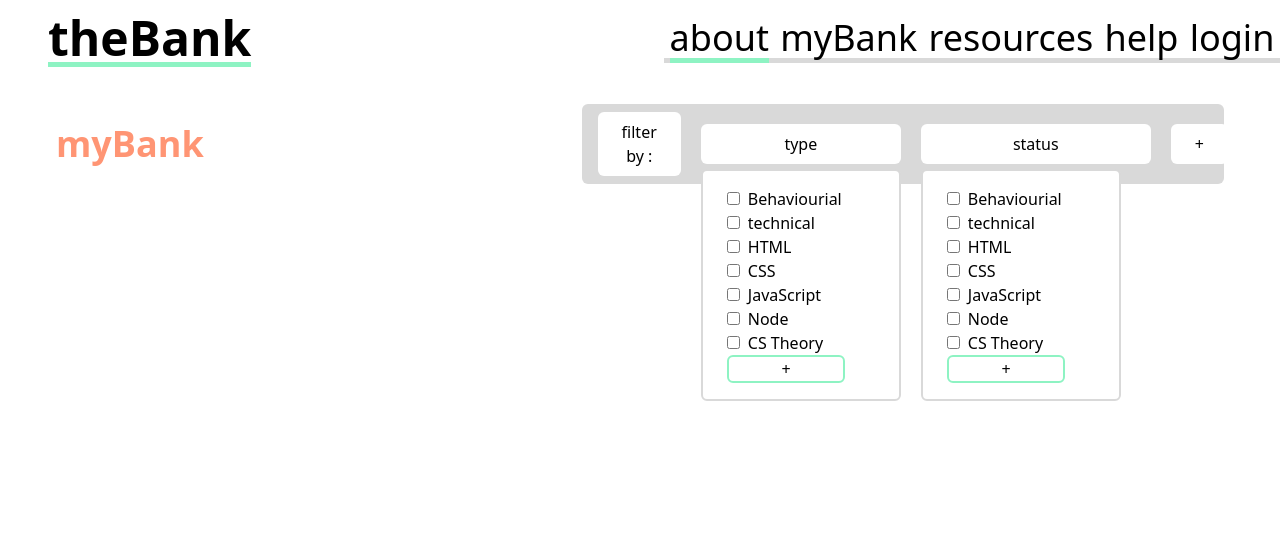
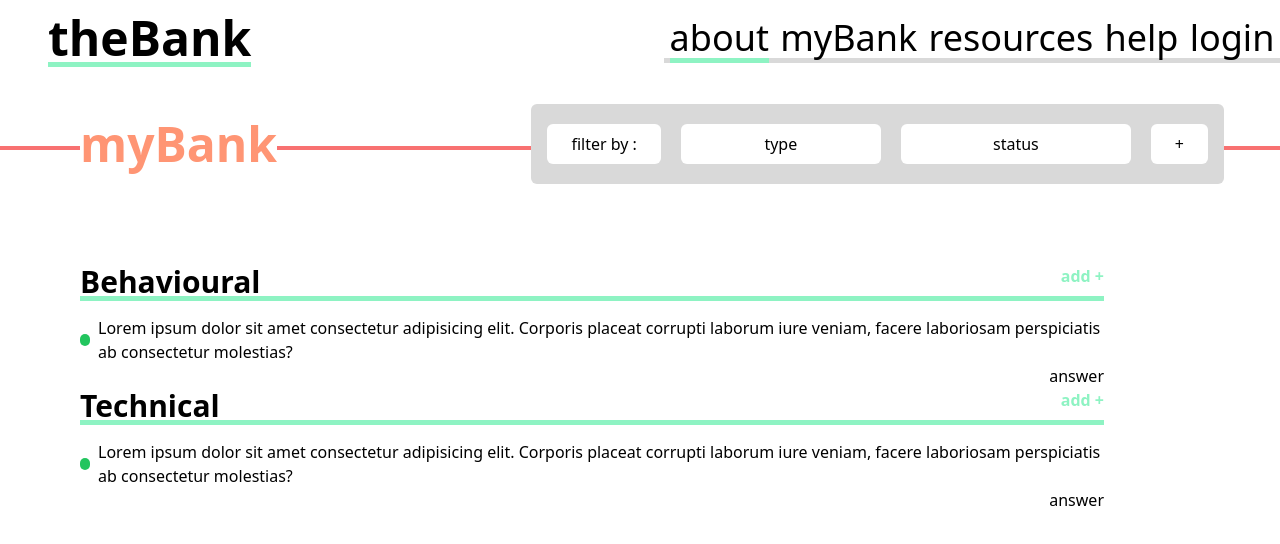
Before and after one commit to Nim-droid-droid/anki-banki, a React (Create React App) app in the folder client/: page /mybank in a window 1280 px wide. Shown: the top 544 px of the page. Built offline with nearby package versions, Linux system fonts and the light colour scheme.

Commit message:
Created a Questions component and styled the myBank page

```diff
--- a/client/src/App.tsx
+++ b/client/src/App.tsx
@@ -2,7 +2,7 @@ import React from "react";
 import Navbar from './components/Navbar/navbar'
 import {Route, Routes} from 'react-router-dom'
 import About from "./pages/About";
-import MyBank from "./pages/myBank";
+import MyBank from "./pages/MyBank";
 import Resources from "./pages/resources";
 import Help from "./pages/help";
 import Home from "./pages/Home";
--- /dev/null
+++ b/client/src/components/MyBankFilter/MyBankFilter.jsx
@@ -0,0 +1,103 @@
+import React, { useState } from 'react';
+
+const MyBankFilter = () => {
+  const [typeDropdown, setTypeDropdown] = useState(false);
+  const [statusDropdown, setStatusDropdown] = useState(false);
+  return (
+    <div className="my-bank">
+      <div className="mybank-line" />
+      <h2 className="mybank-title">myBank</h2>
+      <div className="filter-container mr-14 ">
+        <button className="btn">filter by :</button>
+        <div className="relative">
+          <button
+            className="btn w-[200px] "
+            onClick={() => setTypeDropdown((prev) => !prev)}
+          >
+            type
+          </button>
+
+          {typeDropdown && (
+            <div className="dropdown w-[200px]">
+              <p>
+                <input type="checkbox" className="mr-2" />
+                Behaviourial
+              </p>
+
+              <div>
+                <input type="checkbox" className="mr-2" />
+                Technical
+                <div className="ml-4">
+                  <p>
+                    <input type="checkbox" className="mr-2" />
+                    HTML
+                  </p>
+                  <p>
+                    <input type="checkbox" className="mr-2" />
+                    CSS
+                  </p>
+                  <p>
+                    <input type="checkbox" className="mr-2" />
+                    JavaScript
+                  </p>
+                  <p>
+                    <input type="checkbox" className="mr-2" />
+                    Node
+                  </p>
+                  <p>
+                    <input type="checkbox" className="mr-2" />
+                    CS Theory
+                  </p>
+                </div>
+                <button className="add-btn">+</button>
+              </div>
+            </div>
+          )}
+        </div>
+        <div className="relative">
+          <button
+            className="btn w-[230px]"
+            onClick={() => setStatusDropdown((prev) => !prev)}
+          >
+            status
+          </button>
+          {statusDropdown && (
+            <div className="dropdown w-[230px]">
+              <p>
+                <input type="checkbox" className="mr-2" />
+                unanswered
+              </p>
+
+              <div>
+                <input type="checkbox" className="mr-2" />
+                answered
+                <div className="ml-4">
+                  <p>
+                    <input type="checkbox" className="mr-2" />
+                    Good
+                  </p>
+                  <p>
+                    <input type="checkbox" className="mr-2" />
+                    Great
+                  </p>
+                  <p>
+                    <input type="checkbox" className="mr-2" />
+                    Awesome
+                  </p>
+                  <p>
+                    <input type="checkbox" className="mr-2" />
+                    Not so good!
+                  </p>
+                </div>
+                <button className="add-btn">+</button>
+              </div>
+            </div>
+          )}
+        </div>
+        <button className="btn">+</button>
+      </div>
+    </div>
+  );
+};
+
+export default MyBankFilter;
--- a/client/src/components/Navbar/navbar.css
+++ b/client/src/components/Navbar/navbar.css
@@ -1,19 +1,19 @@
-.nav-wrapper{
-    @apply flex justify-between m-auto w-full pl-12 h-20 items-center;
+.nav-wrapper {
+  @apply flex justify-between m-auto w-full pl-12 h-20 items-center;
 }
-.logo{
-    @apply font-bold text-5xl border-b-primary border-b-[5px];
+.logo {
+  @apply font-bold text-5xl border-b-primary border-b-[5px];
 }
 
-.nav-container{
-@apply relative w-[50%];
+.nav-container {
+  @apply relative w-[50%];
 }
-.nav-link{
-    @apply flex  w-full justify-around text-4xl ;
+.nav-link {
+  @apply flex  w-full justify-around text-4xl;
 }
-.each-link{
-    @apply cursor-pointer;
+.each-link {
+  @apply cursor-pointer;
 }
-.line{
-    @apply w-[100%] h-[5px] bg-gray100 absolute top-[90%] z-[-10];
+.line {
+  @apply w-[100%] h-[5px]  absolute top-[90%] z-[-10];
 }
--- a/client/src/components/Navbar/navbar.tsx
+++ b/client/src/components/Navbar/navbar.tsx
@@ -50,7 +50,7 @@ const Navbar = () => {
               </li>
             ))}
           </ul>
-          <div className="line"></div>
+          <div className="line bg-gray100"></div>
         </div>
       </nav>
     </div>
--- /dev/null
+++ b/client/src/components/Questions.jsx
@@ -0,0 +1,65 @@
+import React, { useState } from 'react';
+
+const Questions = () => {
+  const [showAnswer, setShowAnswer] = useState(false);
+  return (
+    <section className="mt-20">
+      <div className="w-[80%] ml-20">
+        <div className="flex justify-between font-semibold relative ">
+          <h3 className="text-3xl">Behavioural</h3>
+          <a href="/mybank" className="text-primary">
+            add +{' '}
+          </a>
+          <div className="line bg-primary " />
+        </div>
+        <div className="mt-4">
+          <p className="flex items-center">
+            <div className="w-3 h-3 rounded-full bg-green-500 mr-2" />
+            Lorem ipsum dolor sit amet consectetur adipisicing elit. Corporis
+            placeat corrupti laborum iure veniam, facere laboriosam perspiciatis
+            ab consectetur molestias?
+          </p>
+          <p
+            className="text-end cursor-pointer"
+            onClick={() => setShowAnswer((prev) => !prev)}
+          >
+            answer
+          </p>
+          {showAnswer && (
+            <p>
+              Lorem ipsum dolor, sit amet consectetur adipisicing elit. Aut
+              nobis perferendis, earum numquam beatae eius tenetur eos ut
+              explicabo optio! Obcaecati, vel sapiente. Optio tempore ducimus,
+              culpa pariatur placeat expedita.
+            </p>
+          )}
+        </div>
+      </div>
+      <div className="w-[80%] ml-20">
+        <div className="flex justify-between font-semibold relative ">
+          <h3 className="text-3xl">Technical</h3>
+          <a href="/mybank" className="text-primary">
+            add +{' '}
+          </a>
+          <div className="line bg-primary " />
+        </div>
+        <div className="mt-4">
+          <p className="flex items-center">
+            <div className="w-3 h-3 rounded-full bg-green-500 mr-2" />
+            Lorem ipsum dolor sit amet consectetur adipisicing elit. Corporis
+            placeat corrupti laborum iure veniam, facere laboriosam perspiciatis
+            ab consectetur molestias?
+          </p>
+          <p
+            onClick={() => setShowAnswer((prev) => !prev)}
+            className="text-end cursor-pointer"
+          >
+            answer
+          </p>
+        </div>
+      </div>
+    </section>
+  );
+};
+
+export default Questions;
--- a/client/src/components/dropdown.tsx
+++ /dev/null
@@ -1,46 +0,0 @@
-import React from 'react'
-
-const dropdown = () => {
-  return (
-    <div className='dropdown'>
-              <p >
-              <input type="checkbox" className='mr-2'/>
-                 Behaviourial
-              </p>
-
-              <div >
-              <input type="checkbox" className='mr-2'/>
-                technical
-                <div>
-
-                <p >
-              <input type="checkbox" className='mr-2'/>
-                 HTML
-            </p>
-                <p >
-              <input type="checkbox" className='mr-2'/>
-                 CSS
-            </p>
-                <p >
-              <input type="checkbox" className='mr-2'/>
-                 JavaScript
-            </p>
-                <p >
-              <input type="checkbox" className='mr-2'/>
-                 Node
-            </p>
-                <p >
-              <input type="checkbox" className='mr-2'/>
-                 CS Theory
-                  </p>
-
-                </div>
-                <button className='bg-transparent border-2 border-primary w-[80%] rounded-md'>+</button>
-
-
-            </div>
-            </div>
-  )
-}
-
-export default dropdown
--- a/client/src/pages/myBank/data.js
+++ /dev/null
@@ -1,17 +0,0 @@
-const data = [
-  {
-    type: [
-      'Behaviourial',
-      'technical',
-      'HTML',
-      'CSS',
-      'JavaScript',
-      'Node',
-      'CS Theory',
-    ],
-  },
-  {
-    status: ['unanswered', 'answered', 'Great!', 'Good', 'OK', 'Not So Good'],
-  },
-];
-export default data;
--- /dev/null
+++ b/client/src/pages/myBank/index.jsx
@@ -0,0 +1,15 @@
+import React, { useState } from 'react';
+import './style.css';
+import MyBankFilter from '../../components/MyBankFilter/MyBankFilter';
+import Questions from '../../components/Questions';
+
+const MyBank = () => {
+  return (
+    <article>
+      <MyBankFilter />
+      <Questions />
+    </article>
+  );
+};
+
+export default MyBank;
--- a/client/src/pages/myBank/index.tsx
+++ /dev/null
@@ -1,50 +0,0 @@
-import React from 'react'
-import './style.css'
-import Dropdown from '../../components/dropdown'
-// import data from './'
-const MyBank = () => {
-  // console.log(data[0])
-
-const data = [
-  {
-    type: [
-      'Behaviourial',
-      {
-        'technical':['HTML',
-      'CSS',
-      'JavaScript',
-      'Node',
-      'CS Theory',]
-    },
-
-    ],
-  },
-  {
-    status: ['unanswered', {'answered':['Great!', 'Good', 'OK', 'Not So Good']} ],
-  },
-];
-
-  return (
-    <article>
-      <div className='flex mx-14 mt-6 items-center'>
-        <h2 className='text-4xl font-bold text-orange'>myBank</h2>
-        <div className='filter-container'>
-          <button className='btn'>filter by :</button>
-          <div className='relative'>
-
-            <button className='btn w-[200px]'>type</button>
-             <Dropdown  />
-          </div>
-          <div className='relative'>
-          <button className='btn w-[230px]'>status</button>
-           <Dropdown/>
-          </div>
-        <button className='btn'>+</button>
-      </div>
-      </div>
-    </article>
-
-  )
-}
-
-export default MyBank
--- a/client/src/pages/myBank/style.css
+++ b/client/src/pages/myBank/style.css
@@ -1,10 +1,24 @@
+.my-bank {
+  @apply flex mt-6 items-center relative;
+}
+.mybank-title {
+  @apply text-5xl font-bold ml-20 text-orange bg-white;
+}
 .filter-container {
-  @apply flex ml-auto gap-5 bg-gray100 px-4 py-2 w-[55%] h-[80px] items-center rounded-md;
+  @apply flex ml-auto gap-5 justify-center bg-gray100 px-0 py-2 w-auto px-4 h-[80px] items-center rounded-md;
 }
 
 .btn {
   @apply bg-white px-6 py-2  rounded-md;
 }
 .dropdown {
-  @apply bg-white border-2 border-gray100 h-auto w-[200px] absolute left-0 top-[2.8rem] rounded-md px-6 py-4;
+  @apply bg-white border-2 border-gray100 drop-shadow-md h-auto  absolute left-0 top-[2.8rem] rounded-md px-6 py-4 transition-all duration-300 ease-in-out z-30;
 }
+
+.mybank-line {
+  @apply h-[0.2rem] w-[100%] absolute bg-red-400 z-[-1] top-[53%];
+}
+
+.add-btn {
+  @apply bg-transparent border-2 border-primary w-[80%] rounded-md mt-2;
+}
--- a/client/tsconfig.json
+++ b/client/tsconfig.json
@@ -46,7 +46,7 @@
     // "noResolve": true,                                /* Disallow 'import's, 'require's or '<reference>'s from expanding the number of files TypeScript should add to a project. */
 
     /* JavaScript Support */
-    // "allowJs": true,                                  /* Allow JavaScript files to be a part of your program. Use the 'checkJS' option to get errors from these files. */
+    "allowJs": true,                                  /* Allow JavaScript files to be a part of your program. Use the 'checkJS' option to get errors from these files. */
     // "checkJs": true,                                  /* Enable error reporting in type-checked JavaScript files. */
     // "maxNodeModuleJsDepth": 1,                        /* Specify the maximum folder depth used for checking JavaScript files from 'node_modules'. Only applicable with 'allowJs'. */
 
```
